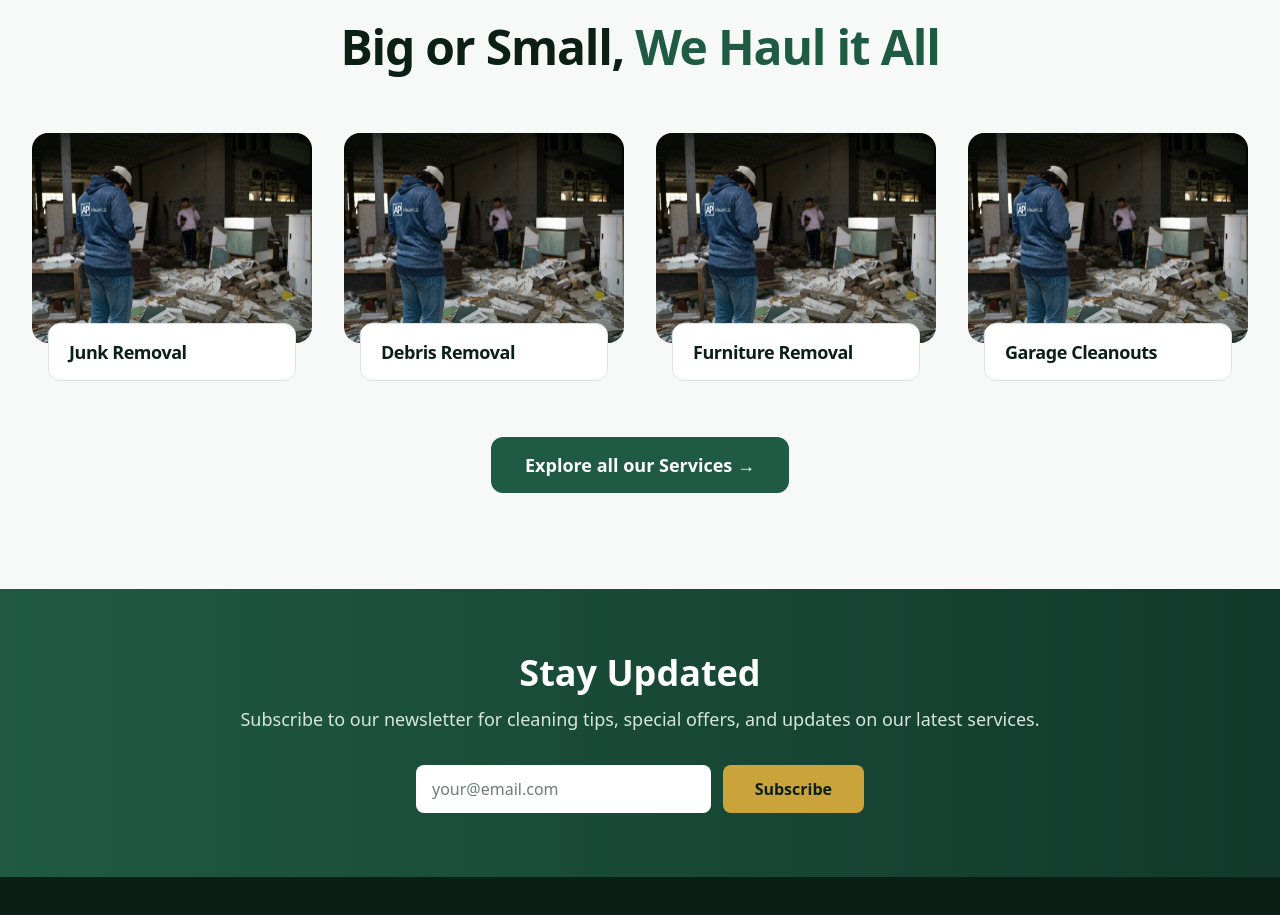
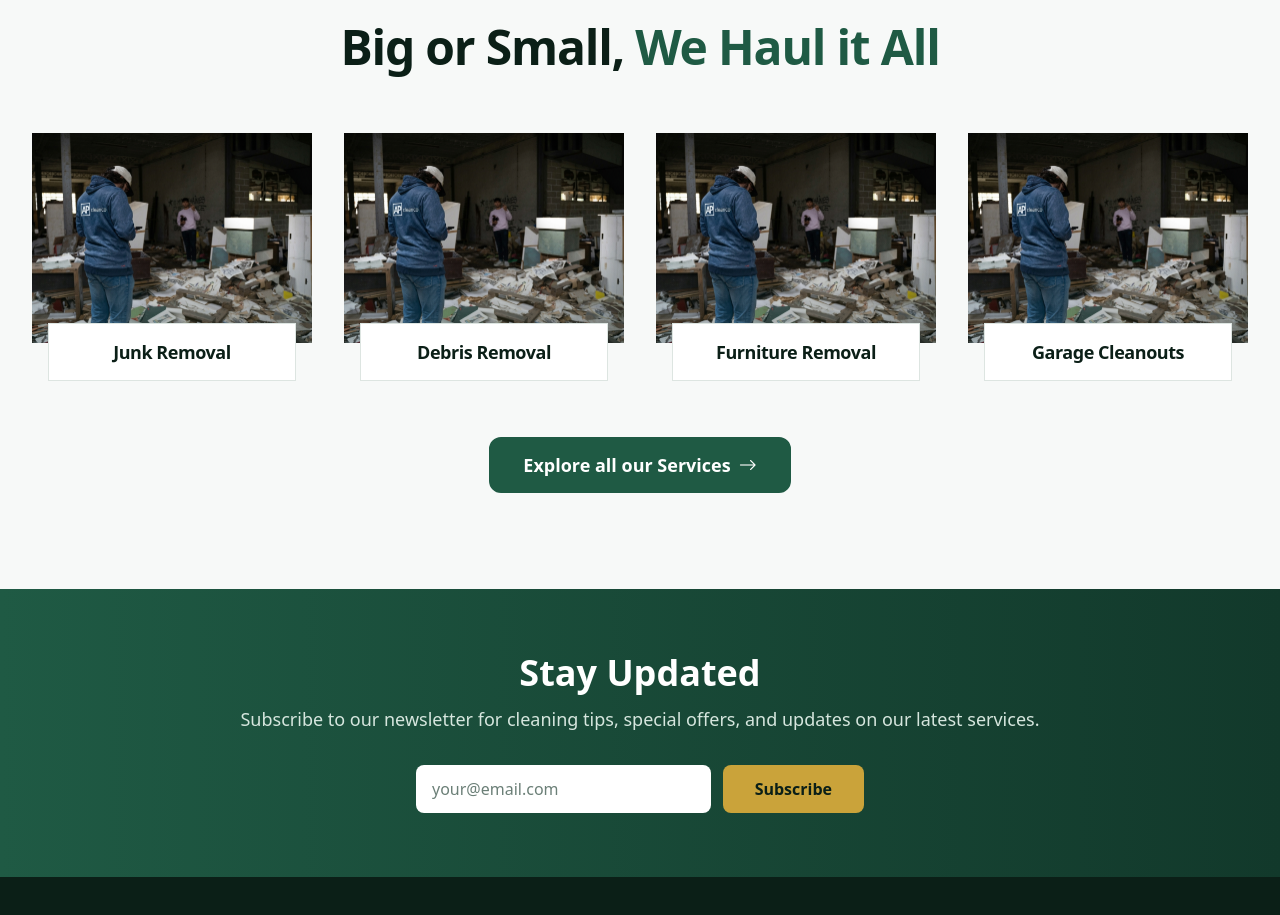
Before and after one commit to website-vikreta/apcleanco, a Next.js app: page / in a window 1280 px wide. Shown: the part 1060-1975 px from the top of the page. Built offline with nearby package versions, Linux system fonts and the light colour scheme.

Commit message:
refactor: move HeroSection & ServicesSection into components/Home/

```diff
--- a/app/page.tsx
+++ b/app/page.tsx
@@ -1,6 +1,6 @@
 import React from 'react'
-import HeroSection from '@/components/HeroSection'
-import ServicesSection from '@/components/ServicesSection'
+import HeroSection from '@/components/Home/HeroSection'
+import ServicesSection from '@/components/Home/ServicesSection'
 
 export default function HomePage() {
   return (
--- a/components/HeroSection.tsx
+++ b/components/Home/HeroSection.tsx
@@ -5,7 +5,7 @@ import Image from 'next/image'
 import gsap from 'gsap'
 import { useGSAP } from '@gsap/react'
 import { ScrollTrigger } from 'gsap/ScrollTrigger'
-import Button from './Button'
+import Button from '../Button'
 
 gsap.registerPlugin(useGSAP, ScrollTrigger)
 
--- a/components/ServicesSection.tsx
+++ b/components/Home/ServicesSection.tsx
@@ -5,7 +5,7 @@ import Image from 'next/image'
 import gsap from 'gsap'
 import { useGSAP } from '@gsap/react'
 import { ScrollTrigger } from 'gsap/ScrollTrigger'
-import Button from './Button'
+import Button from '../Button'
 
 gsap.registerPlugin(useGSAP, ScrollTrigger)
 
@@ -28,8 +28,8 @@ function ServiceCard({ title, image }: { title: string; image: string }) {
 
   const handleMouseEnter = contextSafe(() => {
     gsap.to(imgRef.current, {
-      scale: 1.12,
-      rotation: 3,
+      scale: 1.25,
+      rotation: 10,
       duration: 0.55,
       ease: 'power2.out',
     })
@@ -53,7 +53,7 @@ function ServiceCard({ title, image }: { title: string; image: string }) {
       onMouseLeave={handleMouseLeave}
     >
       {/* Image container — overflow hidden to clip zoom + rotation */}
-      <div className="relative w-full aspect-4/3 overflow-hidden rounded-2xl">
+      <div className="relative w-full aspect-4/3 overflow-hidden">
         <div ref={imgRef} className="absolute inset-0 will-change-transform">
           <Image
             src={image}
@@ -71,7 +71,7 @@ function ServiceCard({ title, image }: { title: string; image: string }) {
       </div>
 
       {/* Title box — overlaps image bottom by ~20px */}
-      <div className="relative z-10 -mt-5 mx-4 bg-white border border-neutral-200 rounded-xl px-5 py-4">
+      <div className="relative z-10 -mt-5 mx-4 bg-white border border-neutral-200 px-5 py-4 text-center">
         <h3 className="text-primary-900 font-semibold text-base lg:text-lg leading-snug tracking-tight">
           {title}
         </h3>
@@ -168,9 +168,11 @@ export default function ServicesSection() {
             variant="primary"
             size="md"
             className="lg:px-8 lg:py-4 lg:text-lg lg:h-14 lg:rounded-xl"
+            icon={<i className="bi bi-arrow-right text-base lg:text-lg leading-none" aria-hidden="true" />}
+            iconPosition="right"
             aria-label="Explore all our services"
           >
-            Explore all our Services →
+            Explore all our Services
           </Button>
         </div>
 
```
